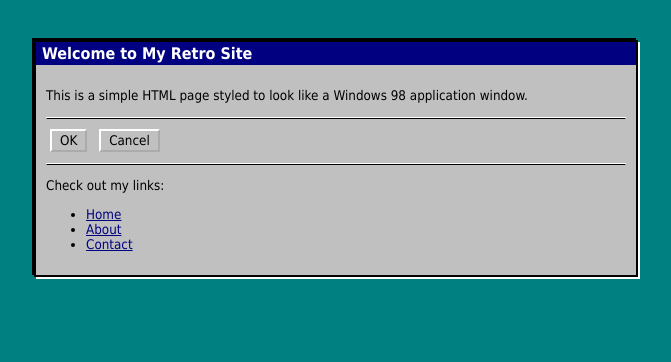
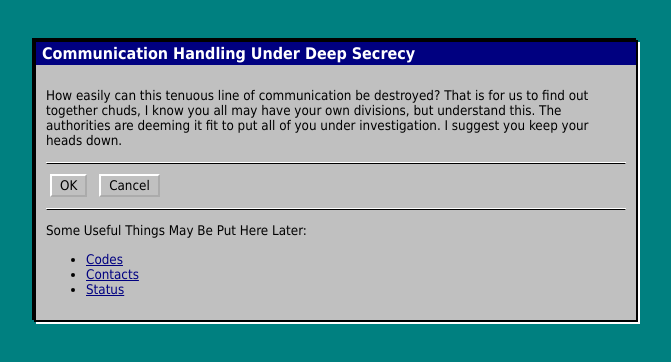
Before and after one commit to Rocketlizard03/rocketlizard03.github.io, a plain HTML site: page index.html in a window 1280 px wide. Shown: the whole page, without its empty margins (304-975 px from the left). Drawn offline with Linux system fonts and the light colour scheme.

Commit message:
Update index.html

```diff
--- a/index.html
+++ b/index.html
@@ -2,7 +2,7 @@
 <html lang="en">
 <head>
   <meta charset="UTF-8">
-  <title>My 90's/Win98 Style Website</title>
+  <title>Terminal18943_AccessPoint_554</title>
   <style>
     /* Windows 98 color scheme */
     body {
@@ -57,18 +57,18 @@
 </head>
 <body>
   <div class="window">
-    <div class="titlebar">Welcome to My Retro Site</div>
+    <div class="titlebar">Communication Handling Under Deep Secrecy</div>
     <div style="padding: 10px;">
-      <p>This is a simple HTML page styled to look like a Windows 98 application window.</p>
+      <p>How easily can this tenuous line of communication be destroyed? That is for us to find out together chuds, I know you all may have your own divisions, but understand this. The authorities are deeming it fit to put all of you under investigation. I suggest you keep your heads down.</p>
       <hr class="threed">
       <button class="btn">OK</button>
       <button class="btn">Cancel</button>
       <hr class="threed">
-      <p>Check out my links:</p>
+      <p>Some Useful Things May Be Put Here Later:</p>
       <ul>
-        <li><a href="#">Home</a></li>
-        <li><a href="#">About</a></li>
-        <li><a href="#">Contact</a></li>
+        <li><a href="#">Codes</a></li>
+        <li><a href="#">Contacts</a></li>
+        <li><a href="#">Status</a></li>
       </ul>
     </div>
   </div>
```
